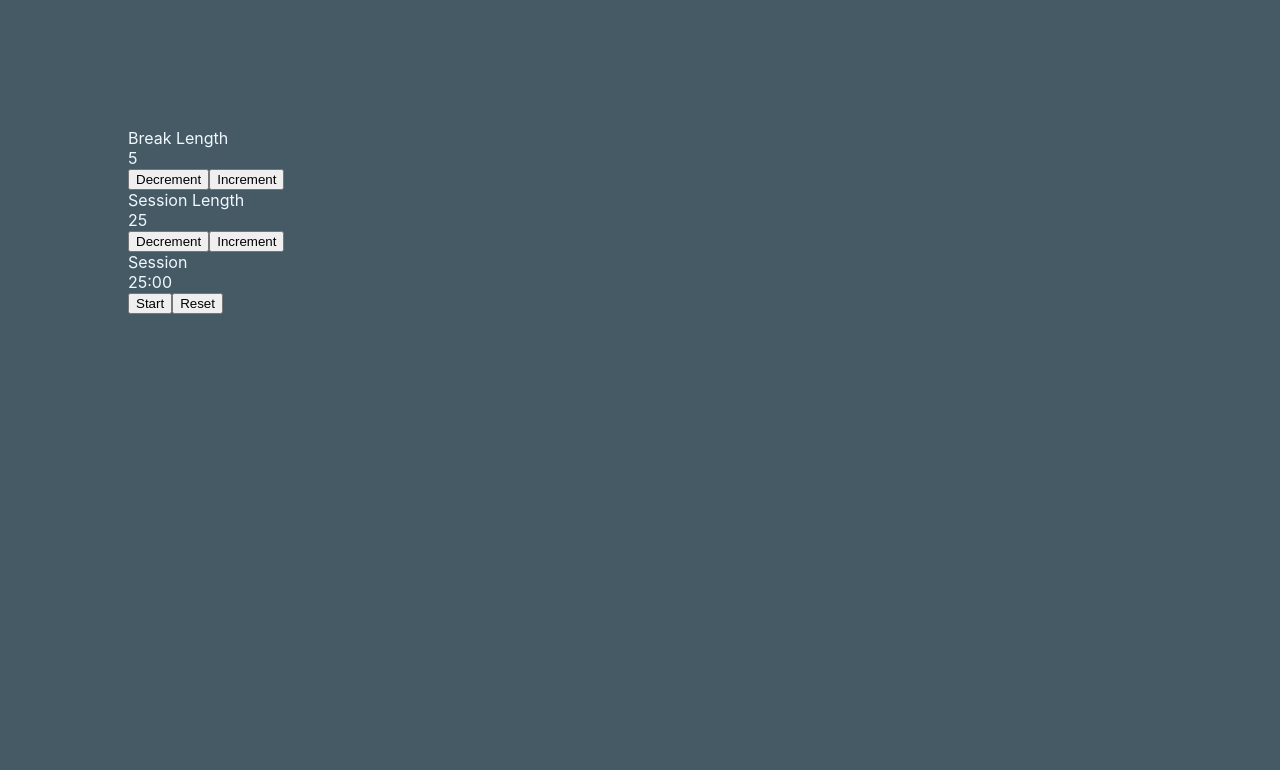
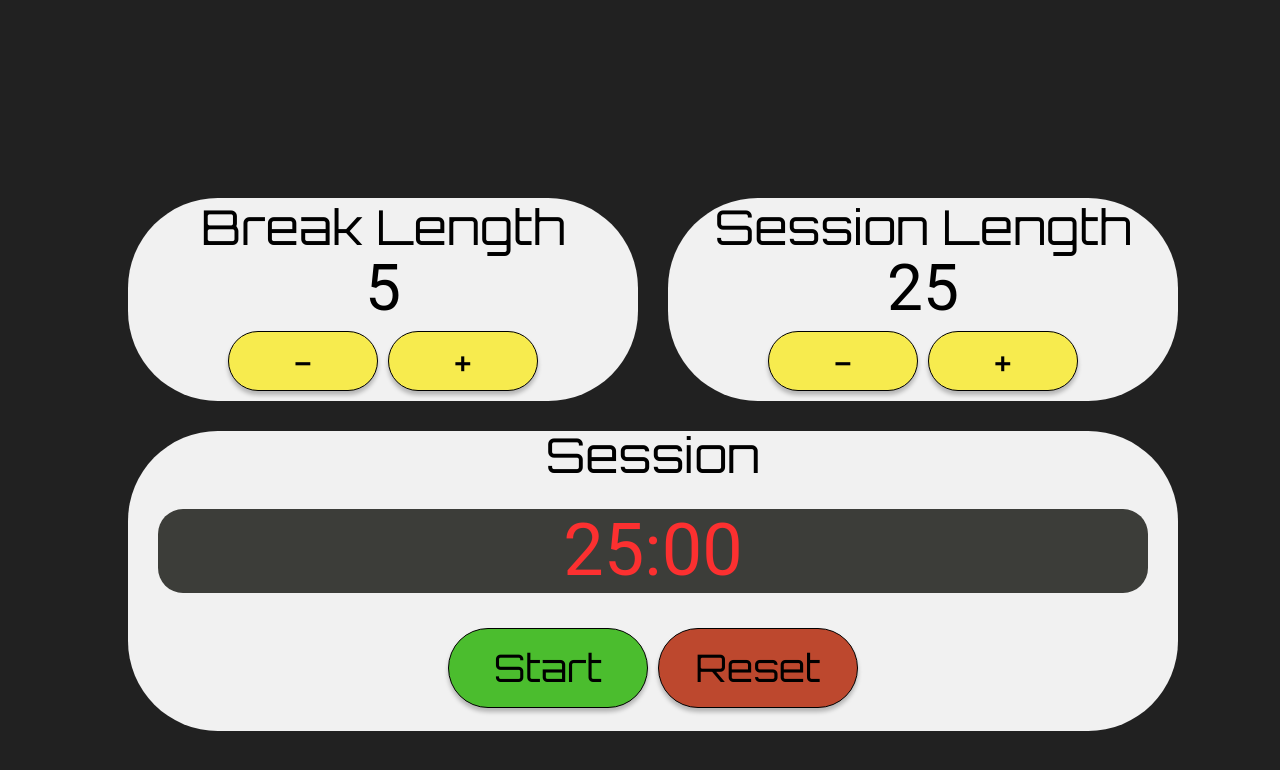
Before and after one commit to shehbazjafri/pomodoro-clock, a React (Create React App) app: page / in a window 1280 px wide. Shown: the top 770 px of the page. Built offline with nearby package versions, Linux system fonts and the light colour scheme.

Commit message:
Added styles

```diff
--- a/src/components/App.js
+++ b/src/components/App.js
@@ -89,49 +89,61 @@ function App() {
   const currentTime = secondsToTime(seconds);
   return (
     <div className="app-container">
-      <div className="break-container">
+      <div className="length-container">
         <label id="break-label">Break Length</label>
-        <div id="break-length">{breakLength}</div>
+        <div className="length-value" id="break-length">
+          {breakLength}
+        </div>
         <button
+          className="length-button"
           id="break-decrement"
           onClick={() => decrement(breakLength, setBreakLength, "Break")}
         >
-          Decrement
+          -
         </button>
         <button
+          className="length-button"
           id="break-increment"
           onClick={() => increment(breakLength, setBreakLength, "Break")}
         >
-          Increment
+          +
         </button>
       </div>
 
-      <div className="session-container">
+      <div className="length-container">
         <label id="session-label">Session Length</label>
-        <div id="session-length">{sessionLength}</div>
+        <div className="length-value" id="session-length">
+          {sessionLength}
+        </div>
         <button
+          className="length-button"
           id="session-decrement"
           onClick={() => decrement(sessionLength, setSessionLength, "Session")}
         >
-          Decrement
+          -
         </button>
         <button
+          className="length-button"
           id="session-increment"
           onClick={() => increment(sessionLength, setSessionLength, "Session")}
         >
-          Increment
+          +
         </button>
       </div>
 
       <div className="timer-container">
         <label id="timer-label">{currentTimerLabel}</label>
-        <div id="time-left">
+        <div className="timer-value" id="time-left">
           {currentTime.minutes + ":" + currentTime.seconds}
         </div>
-        <button id="start_stop" onClick={toggleTimer}>
+        <button
+          className={isTimerRunning ? "button-pause" : "button-start"}
+          id="start_stop"
+          onClick={toggleTimer}
+        >
           {isTimerRunning ? "Pause" : "Start"}
         </button>
-        <button id="reset" onClick={resetTimer}>
+        <button className="button-reset" id="reset" onClick={resetTimer}>
           Reset
         </button>
         <audio id="beep" src={sound} />
--- a/src/css/App.css
+++ b/src/css/App.css
@@ -1,30 +1,120 @@
+@import url("https://fonts.googleapis.com/css?family=Orbitron");
+
 .app-container {
   display: grid;
-  /* grid-template-columns: 1fr 1fr;
-	grid-template-rows: 1fr 2fr 3fr 2fr;
-	grid-gap: 2px; */
+  grid-template-columns: 1fr 1fr;
+  grid-gap: 30px;
+  padding: 70px 0;
+  text-align: center;
   margin: 10%;
 }
 
-.app-title {
-  grid-column: 1/-1;
-  font-size: 30;
-  font-family: "Open Sans", "Helvetica Neue", sans-serif;
+.length-container {
+  padding: 5px;
+  background-color: #f1f1f1;
+  border-radius: 90px;
+  width: 500px;
 }
 
-.item {
-  justify-items: center;
-  text-align: center;
-  background-color: #fdd835;
-  border: 1px solid black;
-  height: 100%;
+label {
+  font-family: Orbitron;
+  font-style: normal;
+  font-weight: normal;
+  font-size: 48px;
+  line-height: 48px;
+  color: #000000;
 }
 
-.counter-label {
-  font-size: 10px;
+.length-value {
+  font-family: Roboto;
+  font-style: normal;
+  font-weight: normal;
+  font-size: 64px;
+  line-height: 75px;
+
+  color: #000000;
 }
 
-.session {
+.length-button {
+  font-style: normal;
+  font-weight: normal;
+  font-size: 38px;
+  line-height: 48px;
+  height: 60px;
+  width: 150px;
+  margin: 5px;
+  background: #f7eb4e;
+  border: 1px solid #000000;
+  box-sizing: border-box;
+  box-shadow: 0px 4px 4px rgba(0, 0, 0, 0.25);
+  border-radius: 90px;
+}
+
+.timer-container {
   grid-column: 1/-1;
-  grid-row: 3/5;
+  background: #f1f1f1;
+  border-radius: 90px;
+  height: 300px;
 }
+
+button {
+  font-family: Orbitron;
+}
+
+.timer-value {
+  background: #10110c;
+  opacity: 0.8;
+  border-radius: 25px;
+  margin: 30px;
+  font-family: Roboto;
+  font-style: normal;
+  font-weight: normal;
+  font-size: 72px;
+  line-height: 84px;
+  color: #ff0000;
+}
+
+.button-start {
+  font-style: normal;
+  font-weight: normal;
+  font-size: 38px;
+  line-height: 48px;
+  height: 80px;
+  width: 200px;
+  margin: 5px;
+  background: #4bbd2e;
+  border: 1px solid #000000;
+  box-sizing: border-box;
+  box-shadow: 0px 4px 4px rgba(0, 0, 0, 0.25);
+  border-radius: 90px;
+}
+
+.button-pause {
+  font-style: normal;
+  font-weight: normal;
+  font-size: 38px;
+  line-height: 48px;
+  height: 80px;
+  width: 200px;
+  margin: 5px;
+  background: #ffa136;
+  border: 1px solid #000000;
+  box-sizing: border-box;
+  box-shadow: 0px 4px 4px rgba(0, 0, 0, 0.25);
+  border-radius: 90px;
+}
+
+.button-reset {
+  font-style: normal;
+  font-weight: normal;
+  font-size: 38px;
+  line-height: 48px;
+  height: 80px;
+  width: 200px;
+  margin: 5px;
+  background: #bd482e;
+  border: 1px solid #000000;
+  box-sizing: border-box;
+  box-shadow: 0px 4px 4px rgba(0, 0, 0, 0.25);
+  border-radius: 90px;
+}
--- a/src/css/index.css
+++ b/src/css/index.css
@@ -1,6 +1,6 @@
 body {
   height: 100%;
-	background-color: #455a64;
+  background-color: #212121;
   margin: 0;
   padding: 0;
   font-family: -apple-system, BlinkMacSystemFont, "Segoe UI", "Roboto", "Oxygen",
```
Lines whose indentation alone changed are shown as unchanged.
